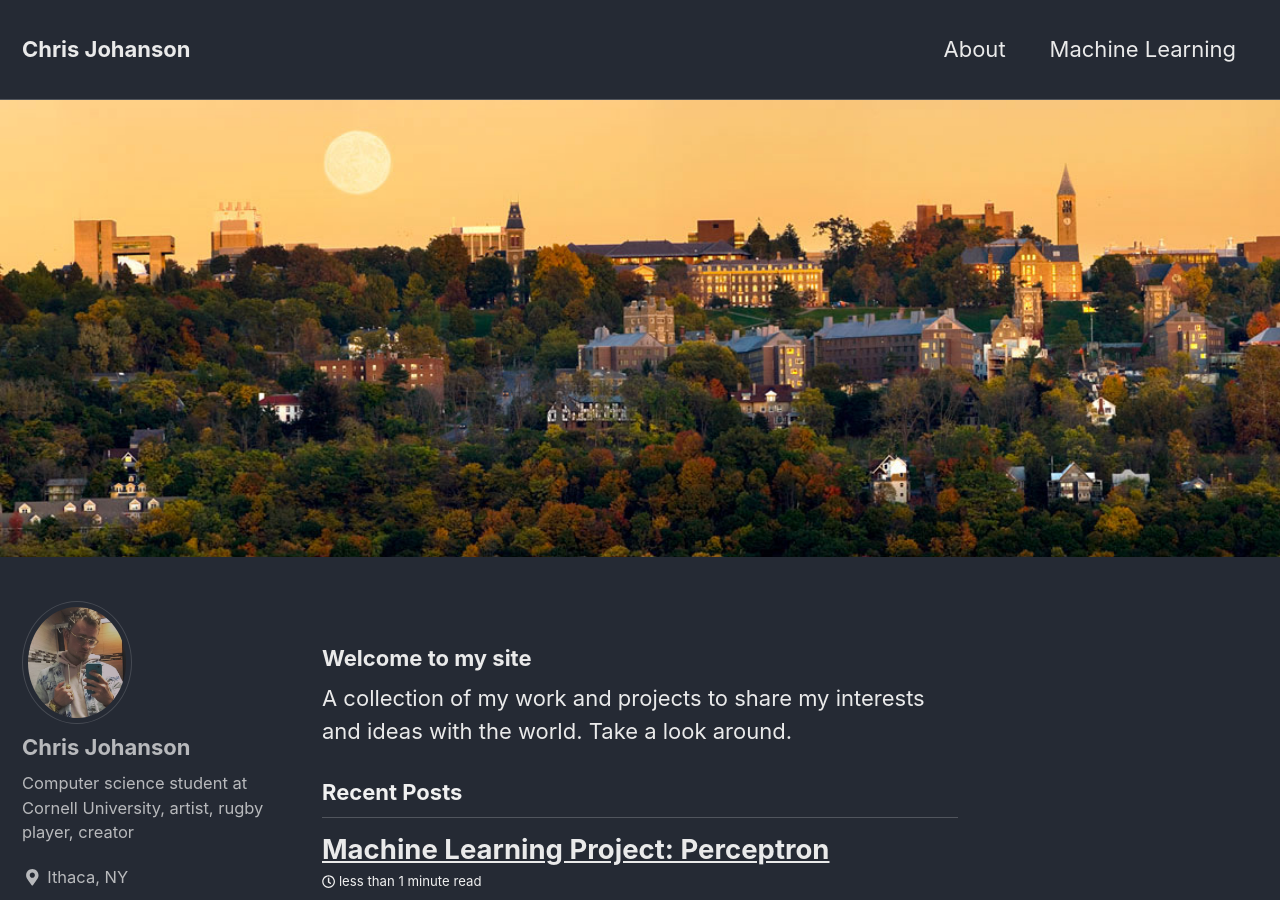
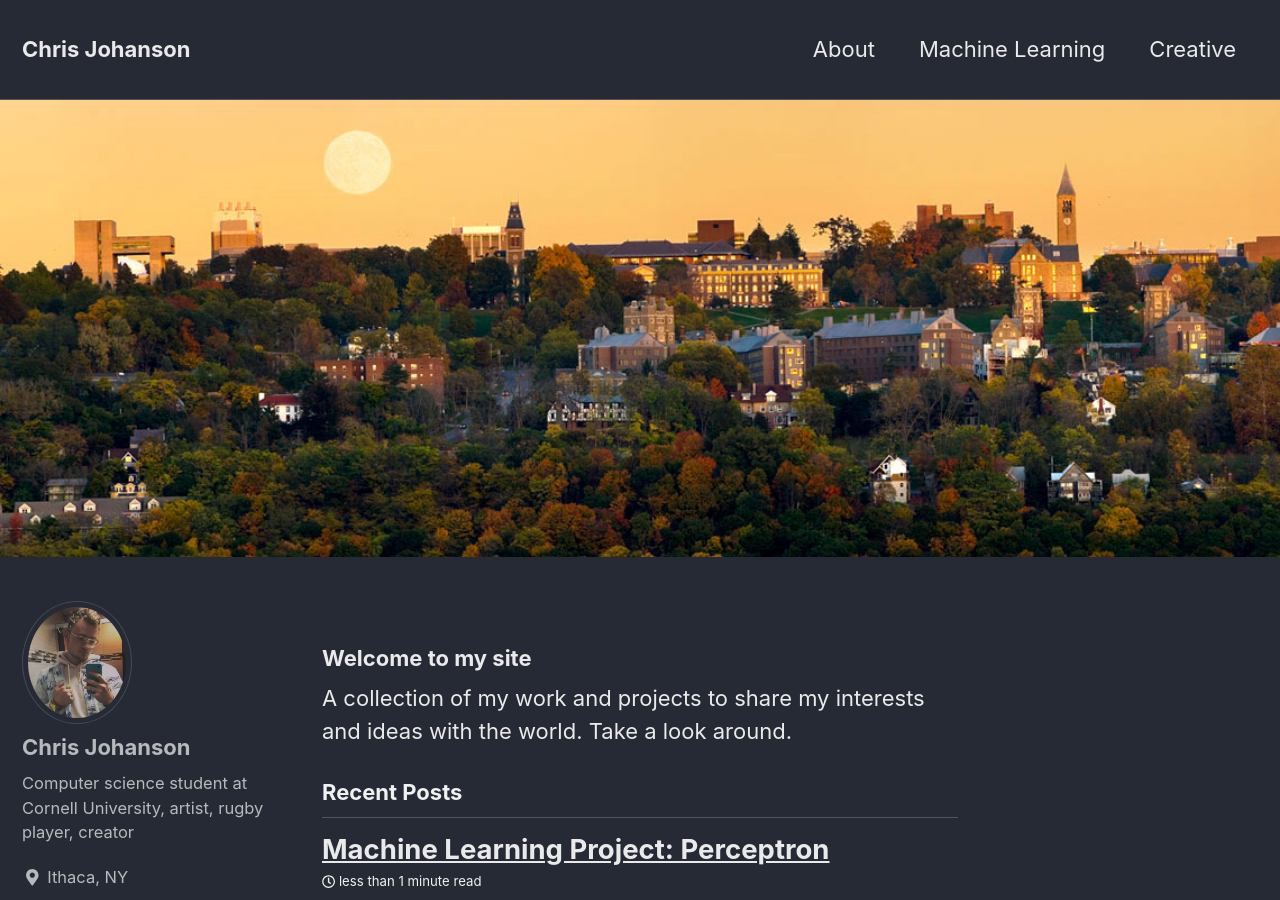
Before and after one commit to Chris-Johanson/Chris-Johanson.github.io, a Jekyll site: the page built from index.html, in a window 1280 px wide and 900 px high. Built offline with Jekyll 4.4.1, drawn with Linux system fonts in a browser that asks for light colours; nearby versions of some CDN libraries; the list of posts is cut into pages by our own code.

Commit message:
post sys

```diff
--- a/_data/navigation.yml
+++ b/_data/navigation.yml
@@ -4,6 +4,8 @@
     url: /about/
   - title: "Machine Learning"
     url: /machine-learning/
+  - title: "Creative"
+    url: /creative/
   # - title: "About"
   #   url: https://mmistakes.github.io/minimal-mistakes/about/
   # - title: "Sample Posts"
--- a/_pages/creative.md
+++ b/_pages/creative.md
@@ -1,5 +1,5 @@
 ---
-layout: posts
+layout: creative-posts
 permalink: /creative/
 title: "Creative Posts by Tags"
 author_profile: true
```
